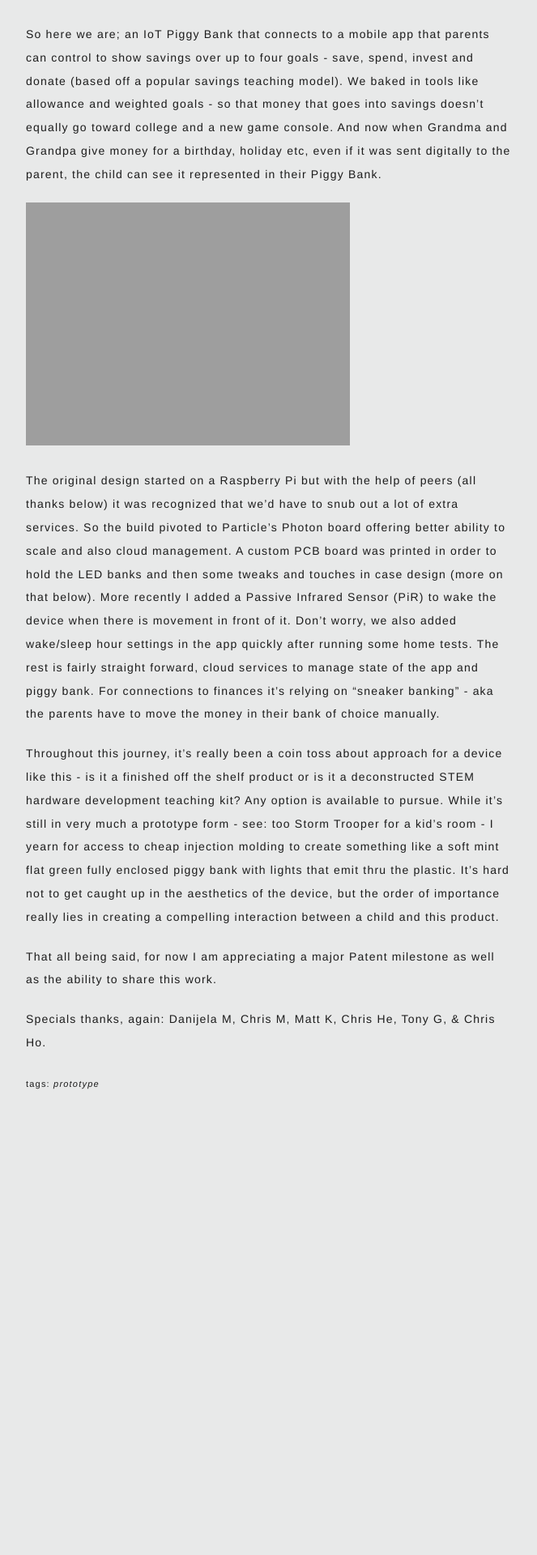
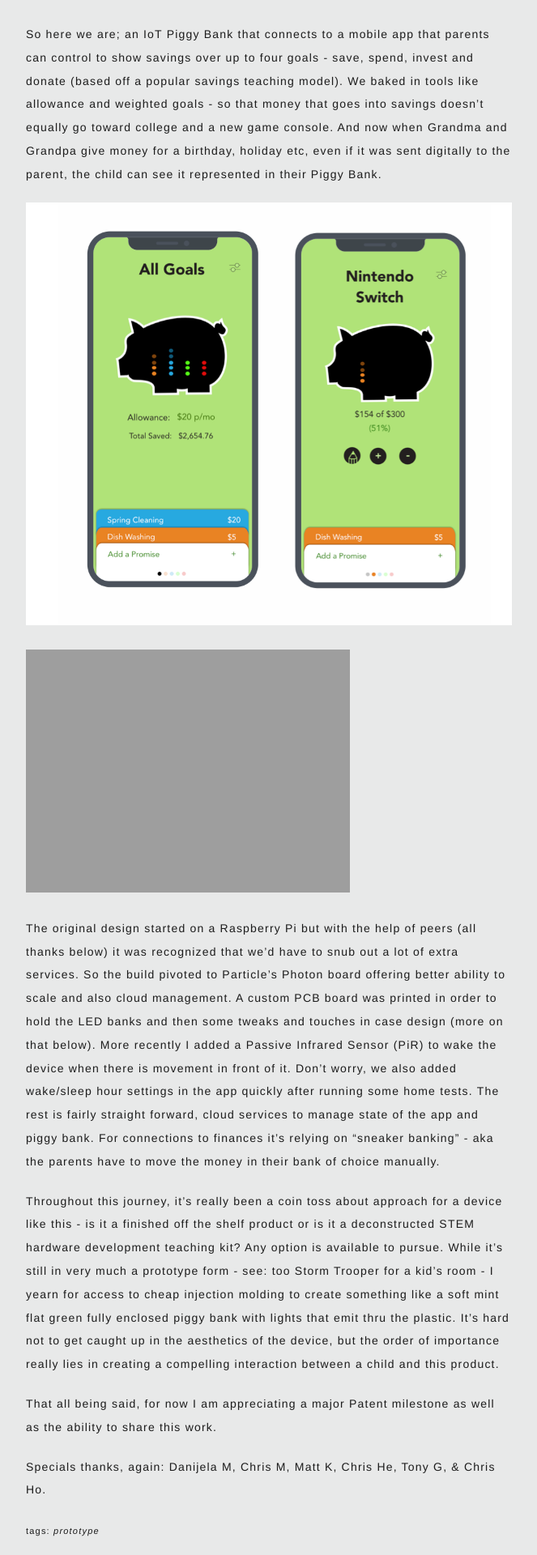
Before and after one commit to mmassie/mmassie.github.io, a Jekyll site: the page built from _posts/2020-02-25-An-Intenet-Connected-Piggy-Bank.md, in a window 1280 px wide. Shown: the part 2545-4465 px from the top of the page at 81% size, without its empty margins (508-1171 px from the left). Built offline with Jekyll 4.4.1, drawn with Linux system fonts in a browser that asks for light colours; before the commit the page ends 3948 px from its top, so only the background shows below that.

Commit message:
mobile app update

```diff
--- a/_posts/2020-02-25-An-Intenet-Connected-Piggy-Bank.md
+++ b/_posts/2020-02-25-An-Intenet-Connected-Piggy-Bank.md
@@ -28,6 +28,8 @@ So how are we doing in teaching financial literacy, anyway? Well it turns out th
 
 So here we are; an IoT Piggy Bank that connects to a mobile app that parents can control to show savings over up to four goals - save, spend, invest and donate (based off a popular savings teaching model). We baked in tools like allowance and weighted goals - so that money that goes into savings doesn't equally go toward college and a new game console. And now when Grandma and Grandpa give money for a birthday, holiday etc, even if it was sent digitally to the parent, the child can see it represented in their Piggy Bank.
 
+![Mobile UI](https://michaelmassie.com/assets/img/screenshots.png)
+
 ![Gen 1](https://michaelmassie.com/assets/img/day1.jpg)
 
 The original design started on a Raspberry Pi but with the help of peers (all thanks below) it was recognized that we’d have to snub out a lot of extra services. So the build pivoted to Particle's Photon board offering better ability to scale and also cloud management. A custom PCB board was printed in order to hold the LED banks and then some tweaks and touches in case design (more on that below). More recently I added a Passive Infrared Sensor (PiR) to wake the device when there is movement in front of it. Don't worry, we also added wake/sleep hour settings in the app quickly after running some home tests. The rest is fairly straight forward, cloud services to manage state of the app and piggy bank. For connections to finances it’s relying on “sneaker banking” - aka the parents have to move the money in their bank of choice manually.
```
Also changed, not shown: assets/img/screenshots.png (added).
